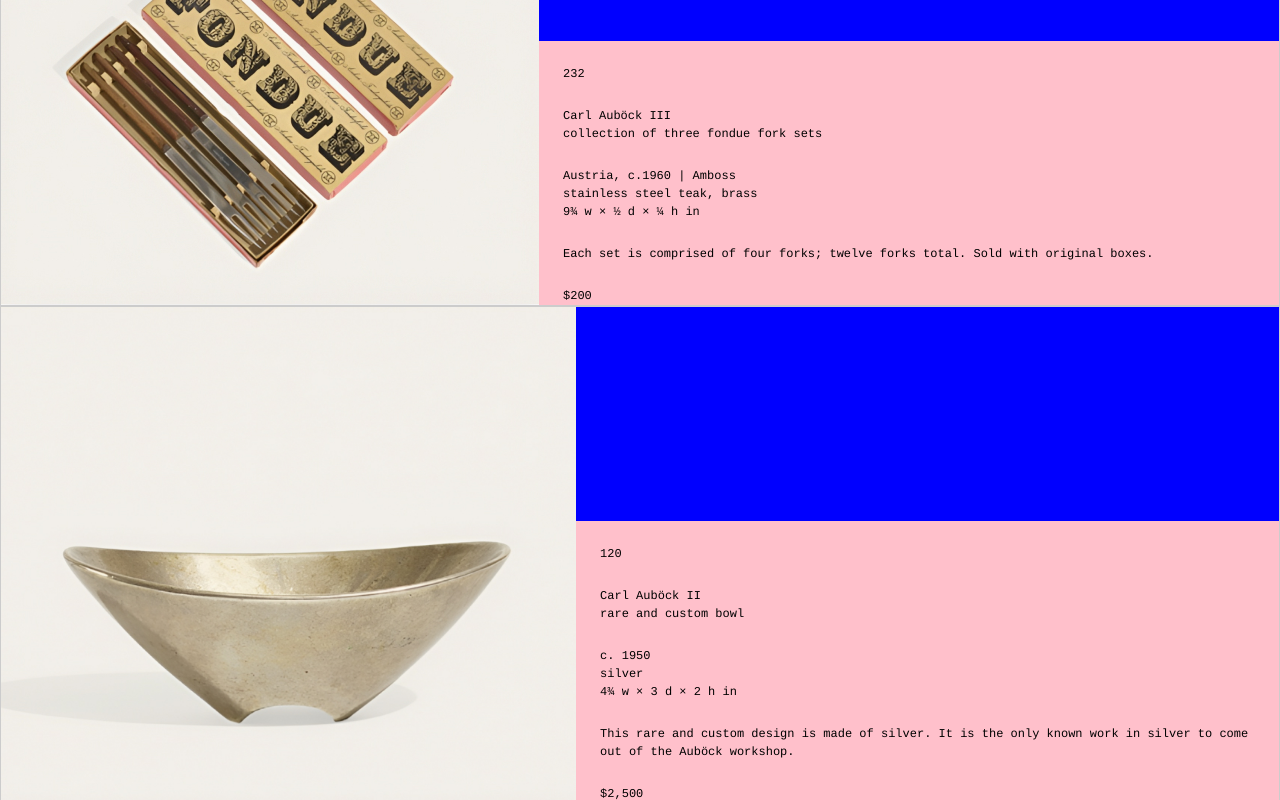
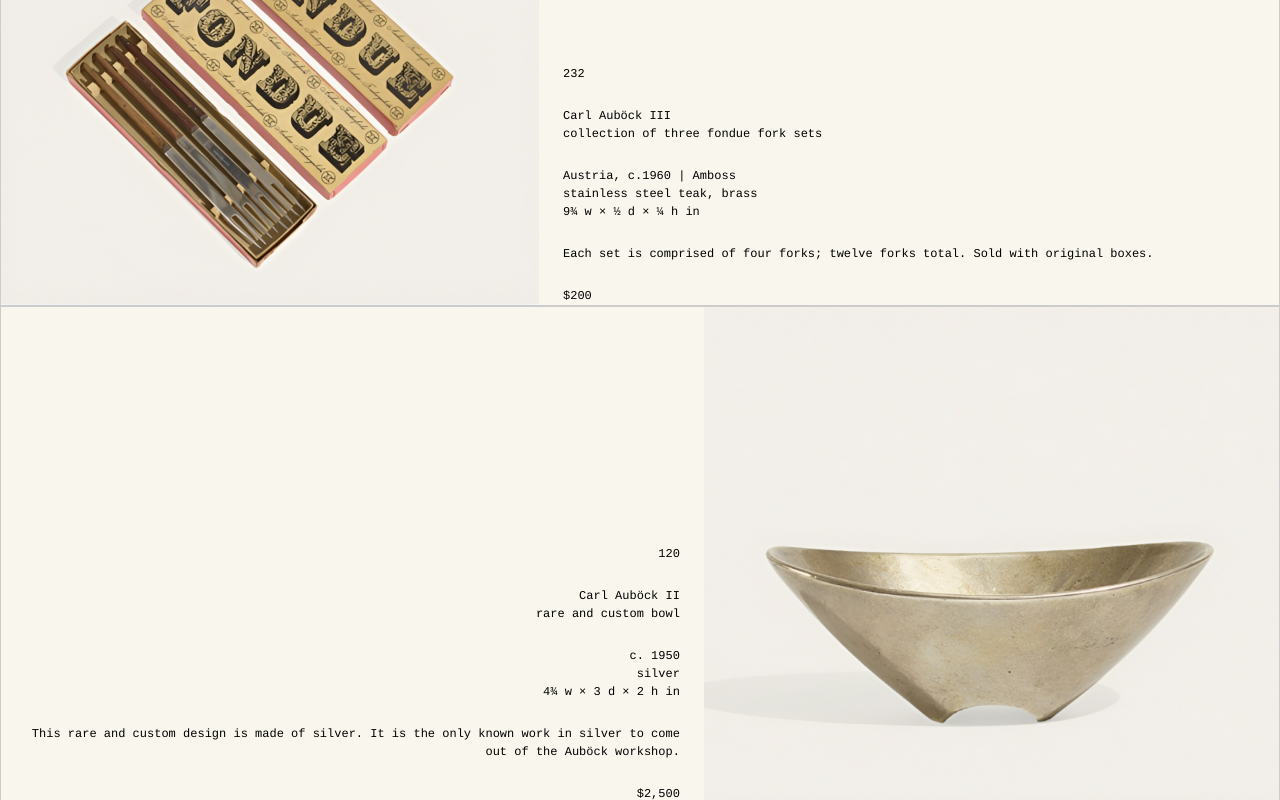
Before and after one commit to jennynguyenoberg/the-workshop, a React (Vite) app: page / in a window 1280 px wide. Shown: the part 1000-1800 px from the top of the page. Built offline with nearby package versions, Linux system fonts and the light colour scheme.

Commit message:
Update logic to product item and implement if statement to render out 3rd item image to be right aligned

```diff
--- a/src/components/ProductItem/ProductItem.styles.ts
+++ b/src/components/ProductItem/ProductItem.styles.ts
@@ -10,7 +10,6 @@ export const ProductItemContainer = styled.div`
   font-family: 'Courier', sans-serif;
   font-size: 12px;
   line-height: 1.5em;
-  background-color: blue;
 `;
 
 export const ProductText = styled.div`
@@ -18,7 +17,6 @@ export const ProductText = styled.div`
   padding: 0 24px;
   display: flex;
   flex-direction: column;
-  background-color: pink;
 `;
 
 export const ProductImage = styled.img`
@@ -30,6 +28,6 @@ export const ProductTextContent = styled.div`
   margin-top: 2em;
 `;
 
-  export const ProductTextPara = styled.p`
+export const ProductTextPara = styled.p`
   margin: 0;
 `;
--- a/src/components/ProductItem/ProductItem.tsx
+++ b/src/components/ProductItem/ProductItem.tsx
@@ -4,7 +4,7 @@ import {
   ProductText,
   ProductImage,
   ProductTextContent,
-  ProductTextPara
+  ProductTextPara,
 } from './ProductItem.styles';
 import { formatCurrency } from '../../utils/formatCurrency';
 
@@ -13,10 +13,13 @@ interface ProductItemProps {
 }
 
 const ProductItem: React.FC<ProductItemProps> = ({ product }) => {
+  const TextAlignment = product.id === 3 ? 'right' : 'left';
+
   return (
     <ProductItemContainer>
-      <ProductImage src={product.img} alt={product.name} />
-      <ProductText>
+      {product.id === 3 ? (
+        <>
+          <ProductText style={{ textAlign: TextAlignment }}>
             <ProductTextContent>{product.objectNum}</ProductTextContent>
             <ProductTextContent>
               <ProductTextPara>{product.collection}</ProductTextPara>
@@ -30,6 +33,27 @@ const ProductItem: React.FC<ProductItemProps> = ({ product }) => {
             <ProductTextContent>{product.objectDesc}</ProductTextContent>
             <ProductTextContent>{formatCurrency(product.price)}</ProductTextContent>
           </ProductText>
+          <ProductImage src={product.img} alt={product.name} />
+        </>
+      ) : (
+        <>
+          <ProductImage src={product.img} alt={product.name} />
+          <ProductText style={{ textAlign: TextAlignment }}>
+            <ProductTextContent>{product.objectNum}</ProductTextContent>
+            <ProductTextContent>
+              <ProductTextPara>{product.collection}</ProductTextPara>
+              <ProductTextPara>{product.name}</ProductTextPara>
+            </ProductTextContent>
+            <ProductTextContent>
+              <ProductTextPara>{product.year}</ProductTextPara>
+              <ProductTextPara>{product.material}</ProductTextPara>
+              <ProductTextPara>{product.dimensions}</ProductTextPara>
+            </ProductTextContent>
+            <ProductTextContent>{product.objectDesc}</ProductTextContent>
+            <ProductTextContent>{formatCurrency(product.price)}</ProductTextContent>
+          </ProductText>
+        </>
+      )}
     </ProductItemContainer>
   );
 };
```
Lines whose indentation alone changed are shown as unchanged.
